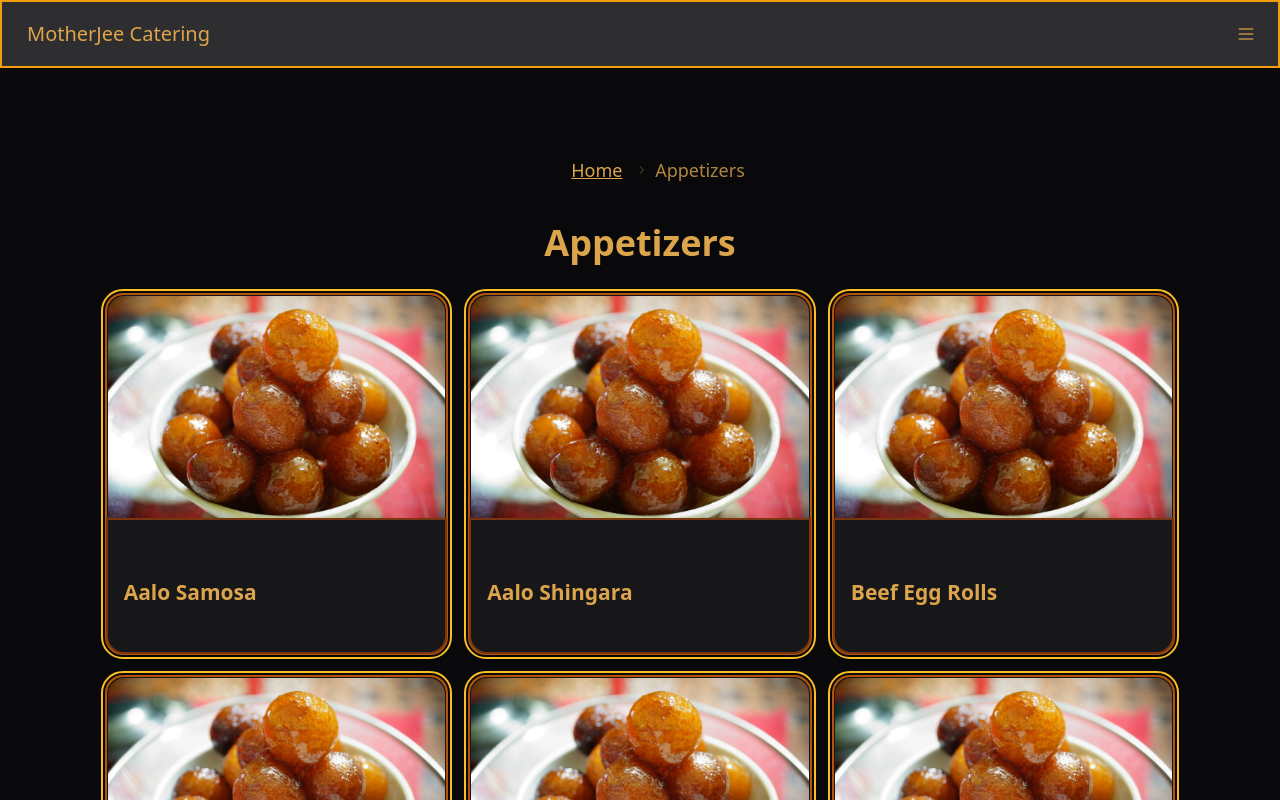
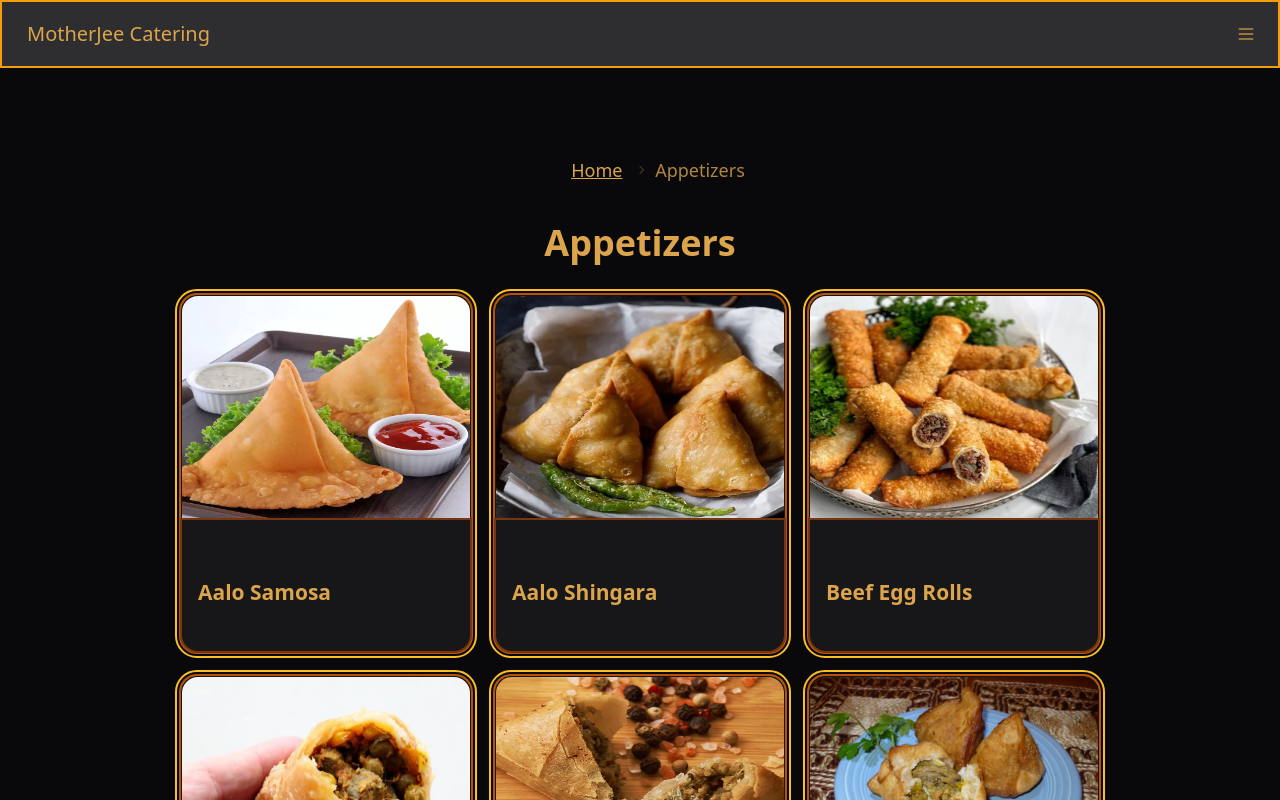
Before and after one commit to ebrahim95/motherjee_catering, a React (Vite) app: page /#/food_category/Appetizers in a window 1280 px wide. Shown: the top 800 px of the page. Built offline with nearby package versions, Linux system fonts and the light colour scheme.

Commit message:
added prop.Image to img tag

```diff
--- a/src/components/FoodType.tsx
+++ b/src/components/FoodType.tsx
@@ -11,7 +11,7 @@ interface Props {
 const FoodCard = (props: result_no_catergoy) => {
   return (
     <div className="card card-compact card-bordered max-w-sm bg-base-200 shadow-md ring-2 ring-amber-700  outline outline-2 outline-amber-400 outline-offset-4 rounded-2xl">
-            <figure className='m-0'><img src="mishti.webp" alt={props?.Name} /></figure>
+      <figure className='m-0'><img className="w-72 h-48 lg:h-56" src={props?.Image} alt={props?.Name} /></figure>
       <div className="card-body ring-2 ring-amber-900 rounded-b-2xl hover:bg-secondary-focus">
         <h2 className="card-title">{props?.Name} <br />{props?.Bengali}</h2>
         <p>{props?.Description}</p>
@@ -30,7 +30,7 @@ export function FoodType(props: Props) {
   const { type } = useParams();
   return (
 
-        <div className="mx-auto w-5/6 mt-12 flex flex-col  items-center" >
+    <div className="mx-auto w-11/12 lg:w-5/6 mt-12 flex flex-col  items-center" >
       <div className="text-lg breadcrumbs">
         <ul>
           <li><Link to="/">Home</Link></li>
```
Lines whose indentation alone changed are shown as unchanged.
